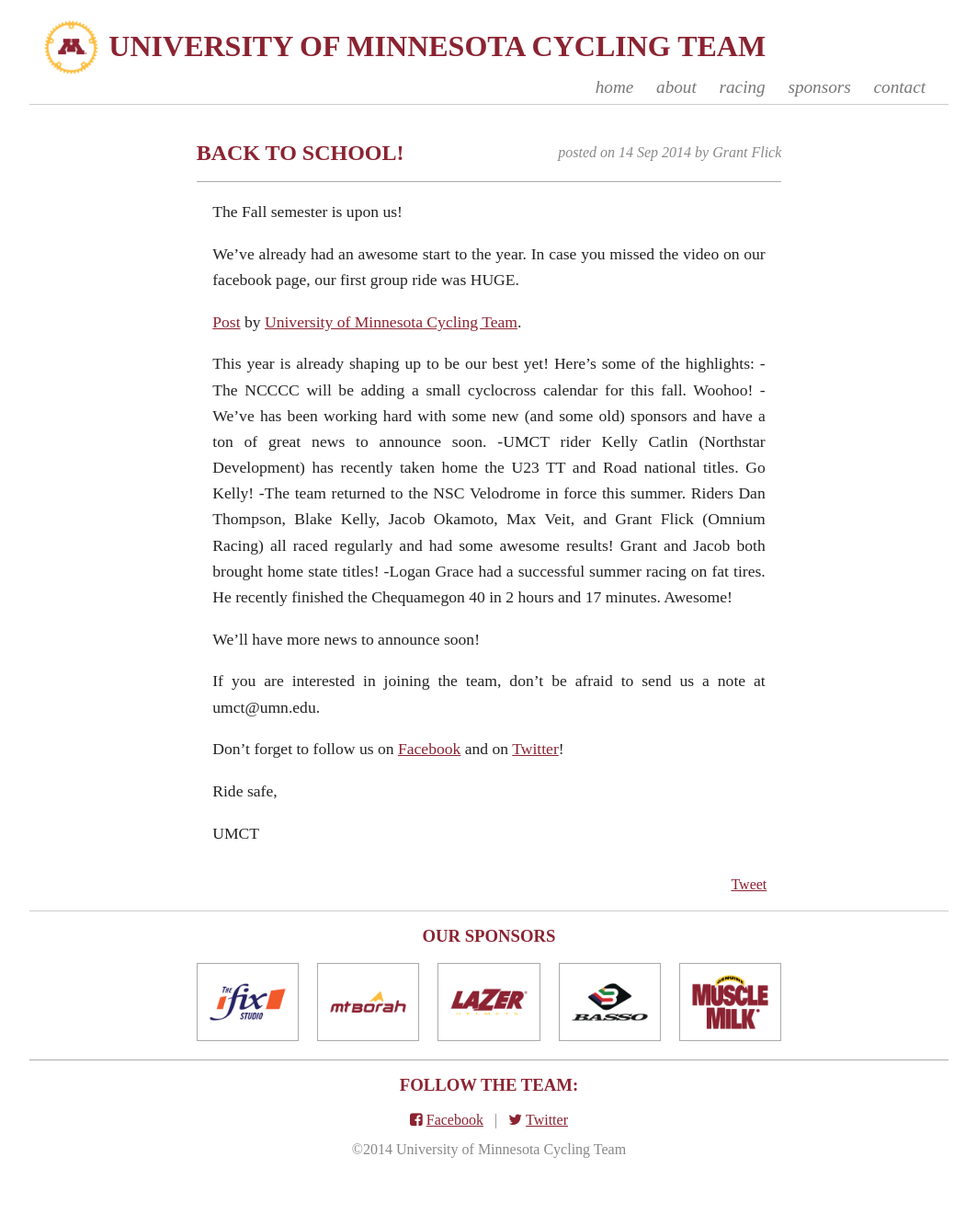
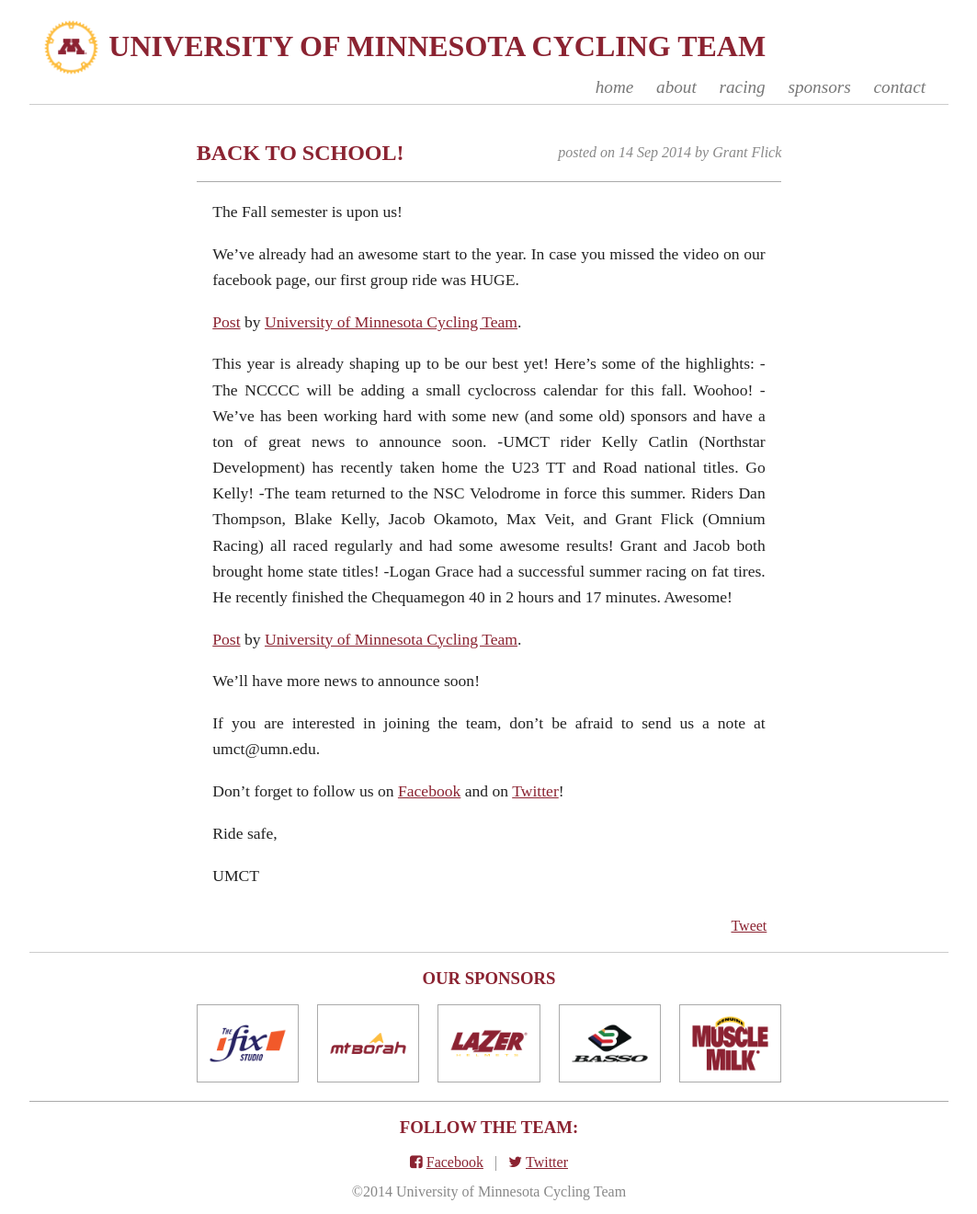
Before and after one commit to vservetas/UMCT.github.io, a Jekyll site: the page built from _posts/2014-09-14-School-is-back.md, in a window 1280 px wide. Shown: the whole page at 92% size, without its empty margins (108-1171 px from the left). Built offline with Jekyll 4.4.1, drawn with Linux system fonts in a browser that asks for light colours; nearby versions of some CDN libraries; some web fonts are replaced; Markdown is read by kramdown in place of the engine named in the settings; comment, search, counter and statistics services are not loaded; before the commit the page ends 1274 px from its top, so only the background shows below that; some of the changed lines change nothing that is shown.

Commit message:
Update 2014-09-14-School-is-back.md

```diff
--- a/_posts/2014-09-14-School-is-back.md
+++ b/_posts/2014-09-14-School-is-back.md
@@ -20,6 +20,10 @@
 -The team returned to the NSC Velodrome in force this summer. Riders Dan Thompson, Blake Kelly, Jacob Okamoto, Max Veit, and Grant Flick (Omnium Racing) all raced regularly and had some awesome results! Grant and Jacob both brought home state titles!
 -Logan Grace had a successful summer racing on fat tires. He recently finished the Chequamegon 40 in 2 hours and 17 minutes. Awesome!
 
+<div id="fb-root"></div> <script>(function(d, s, id) { var js, fjs = d.getElementsByTagName(s)[0]; if (d.getElementById(id)) return; js = d.createElement(s); js.id = id; js.src = "//connect.facebook.net/en_US/all.js#xfbml=1"; fjs.parentNode.insertBefore(js, fjs); }(document, 'script', 'facebook-jssdk'));</script>
+<div class="fb-post" data-href="https://www.facebook.com/UofMCycling/photos/a.321804417848326.93654.151044421590994/859239087438187/?type=1" data-width="466"><div class="fb-xfbml-parse-ignore"><a href="https://www.facebook.com/UofMCycling/photos/a.321804417848326.93654.151044421590994/859239087438187/?type=1">Post</a> by <a href="https://www.facebook.com/UofMCycling">University of Minnesota Cycling Team</a>.</div></div>
+
+
 We'll have more news to announce soon!
 
 If you are interested in joining the team, don't be afraid to send us a note at umct@umn.edu.
```
